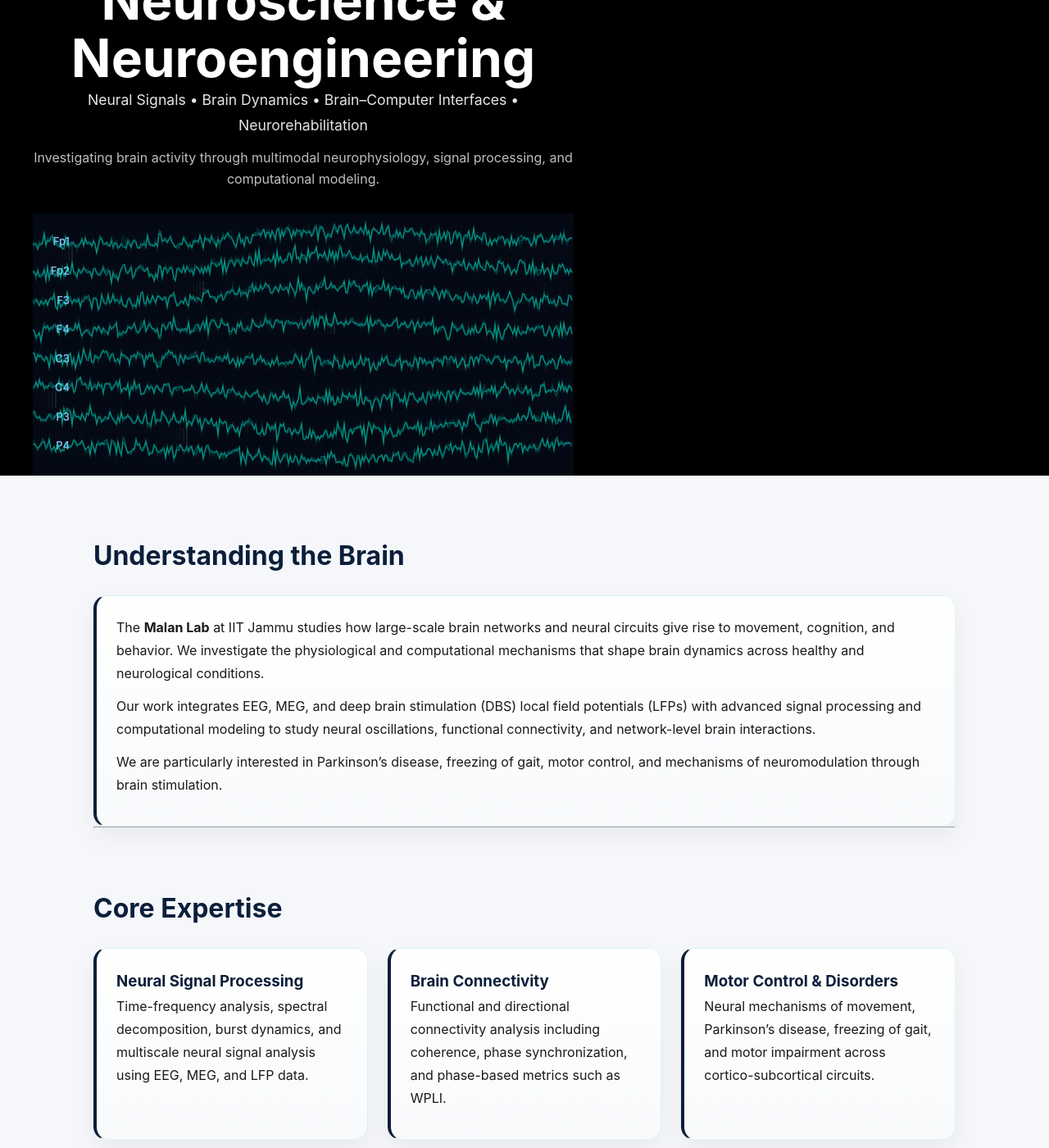
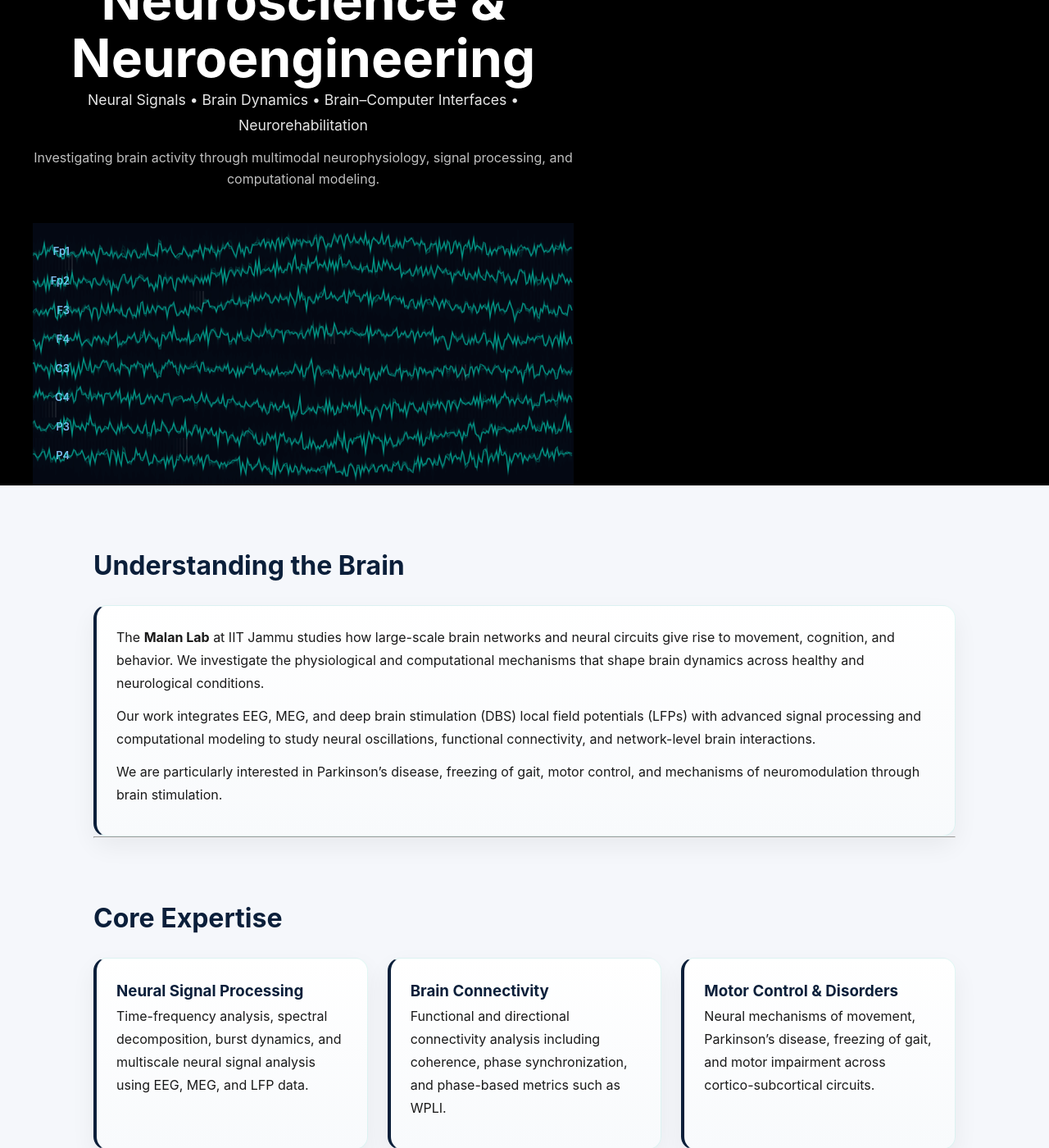
Before and after one commit to malanlab/malanlab.github.io, a Jekyll site: the page built from index.md, in a window 1280 px wide and 1400 px high, scrolled down 726 px. Shown: the whole window at 82% size. Built offline with Jekyll 4.4.1, drawn with Linux system fonts in a browser that asks for light colours.

Commit message:
Update style.css

```diff
--- a/assets/style.css
+++ b/assets/style.css
@@ -167,7 +167,7 @@
 
   display: grid;
   grid-template-columns: minmax(0, 1fr) minmax(300px, 0.9fr);
-  align-items: stretch;
+  align-items: center;
   gap: 40px;
   overflow-x: clip;
 }
@@ -235,6 +235,9 @@
   max-width: 850px;
   width: 100%;
   min-width: 0;
+  display: flex;
+  flex-direction: column;
+  justify-content: center;
 }
 
 /* =========================
```
